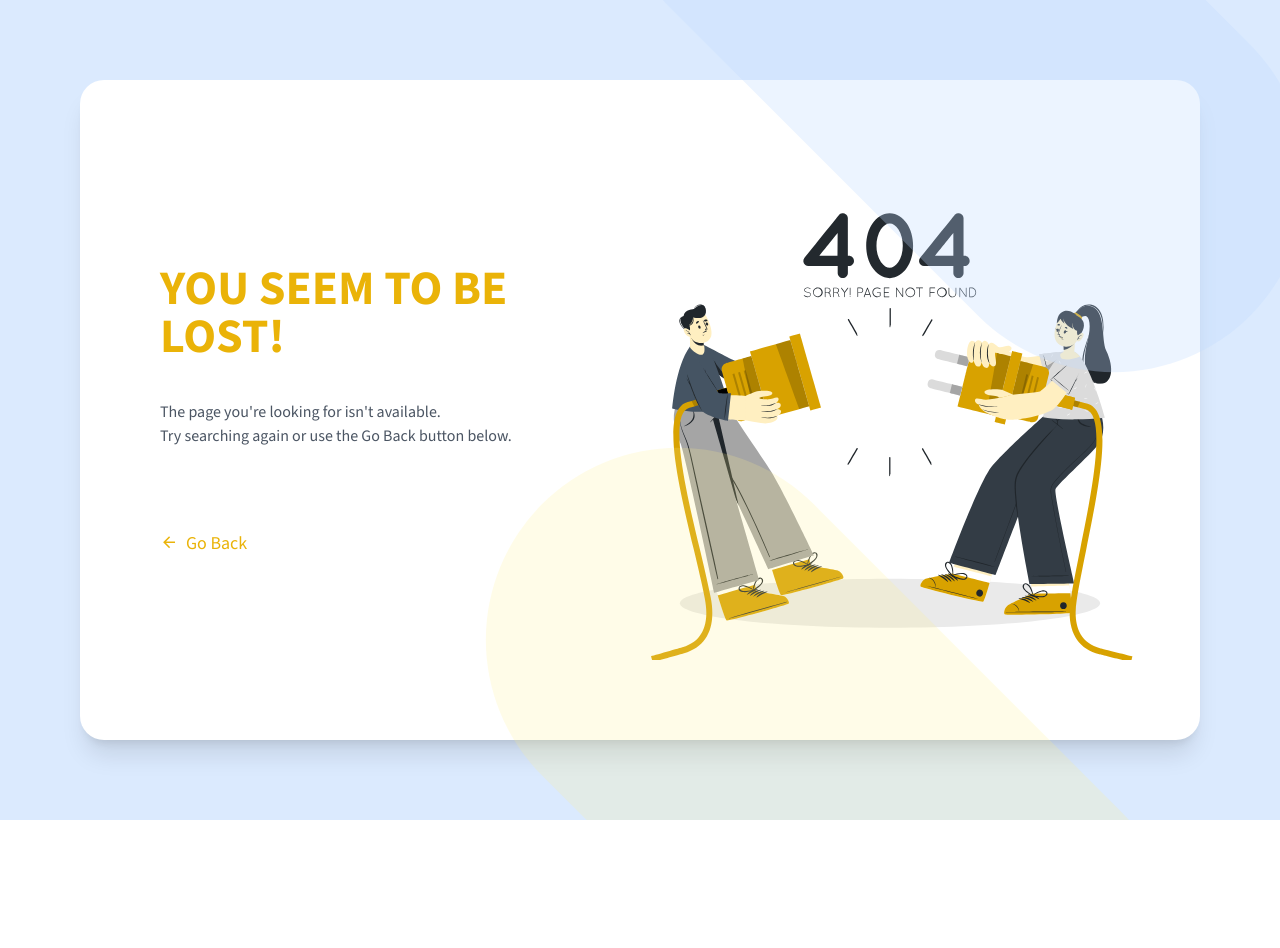
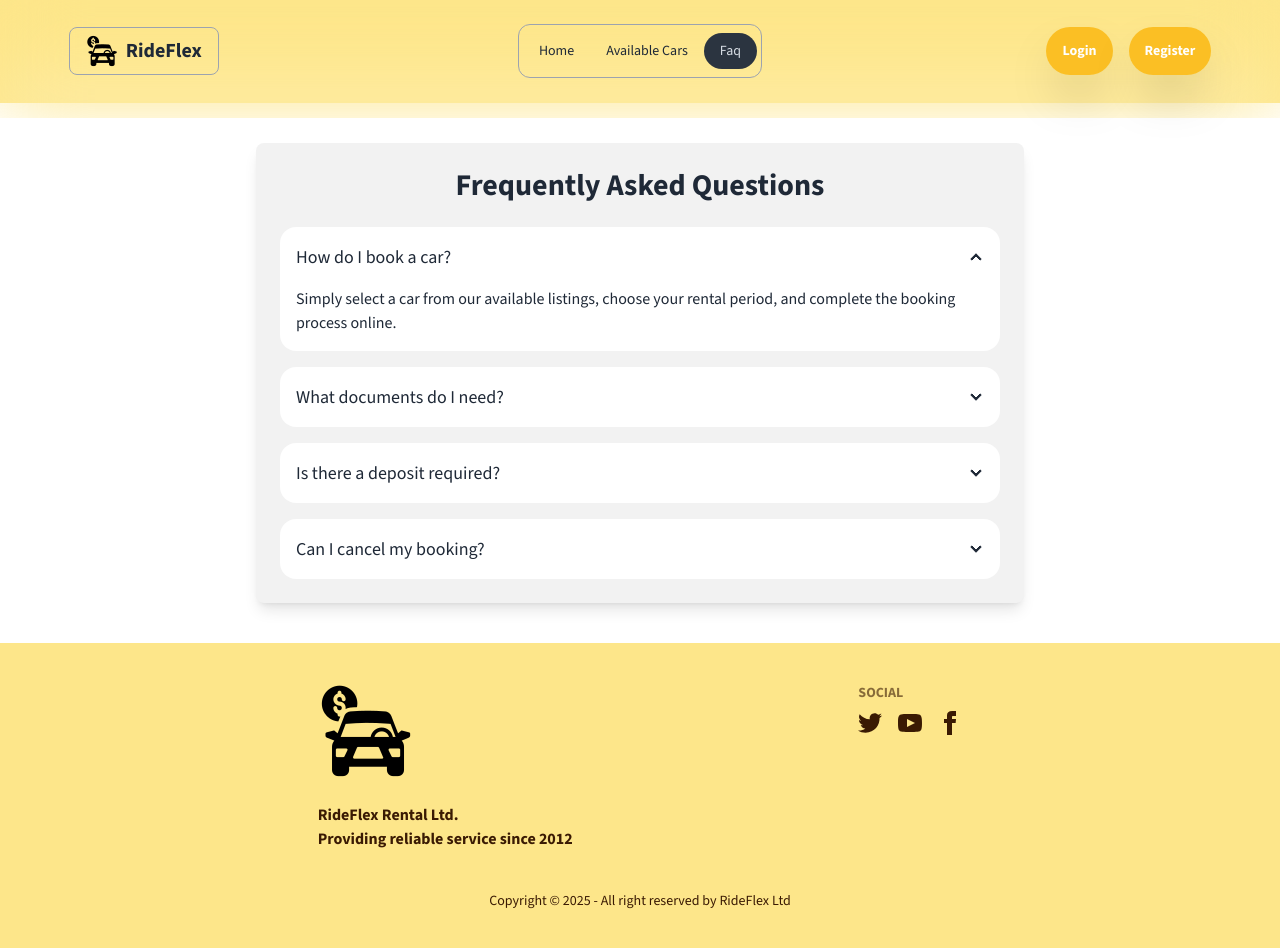
Before and after one commit to tsakib2000/Ride-Flex, a React (Vite) app in the folder b10a11-client-side-tsakib2000/: page /faq in a window 1280 px wide. Shown: the top 948 px of the page. Before the commit the page ends 820 px from the top, so only its background shows below. Built offline with nearby package versions, Linux system fonts and the light colour scheme; no server answers.

Commit message:
added faq route

```diff
--- a/b10a11-client-side-tsakib2000/src/Components/Navbar.jsx
+++ b/b10a11-client-side-tsakib2000/src/Components/Navbar.jsx
@@ -11,6 +11,9 @@ const Navbar = () => {
       </li>
       <li>
         <NavLink to="/available-cars">Available Cars</NavLink>
+      </li>
+      <li>
+        <NavLink to="/faq">Faq</NavLink>
       </li>
       {user && (
         <>
--- /dev/null
+++ b/b10a11-client-side-tsakib2000/src/Pages/Faq.jsx
@@ -0,0 +1,45 @@
+
+
+const Faq = () => {
+
+    return (
+<div className="max-w-3xl mx-auto my-10 p-6 bg-base-200 rounded-lg shadow-lg">
+      <h2 className="text-3xl font-bold text-center  mb-6">Frequently Asked Questions</h2>
+      <div className="space-y-4">
+        <div className="collapse collapse-arrow bg-base-100">
+          <input type="radio" name="faq" defaultChecked />
+          <div className="collapse-title text-lg font-medium">How do I book a car?</div>
+          <div className="collapse-content">
+            <p>Simply select a car from our available listings, choose your rental period, and complete the booking process online.</p>
+          </div>
+        </div>
+
+        <div className="collapse collapse-arrow bg-base-100">
+          <input type="radio" name="faq" />
+          <div className="collapse-title text-lg font-medium">What documents do I need?</div>
+          <div className="collapse-content">
+            <p>You will need a valid driver’s license, national ID or passport, and a payment method.</p>
+          </div>
+        </div>
+
+        <div className="collapse collapse-arrow bg-base-100">
+          <input type="radio" name="faq" />
+          <div className="collapse-title text-lg font-medium">Is there a deposit required?</div>
+          <div className="collapse-content">
+            <p>Yes, a refundable security deposit is required at the time of booking.</p>
+          </div>
+        </div>
+
+        <div className="collapse collapse-arrow bg-base-100">
+          <input type="radio" name="faq" />
+          <div className="collapse-title text-lg font-medium">Can I cancel my booking?</div>
+          <div className="collapse-content">
+            <p>Yes, you can cancel your booking up to 24 hours before your pickup time without any charges.</p>
+          </div>
+        </div>
+      </div>
+    </div>
+    );
+};
+
+export default Faq;
--- a/b10a11-client-side-tsakib2000/src/Routes/Router.jsx
+++ b/b10a11-client-side-tsakib2000/src/Routes/Router.jsx
@@ -10,6 +10,8 @@ import AvailableCars from "../Pages/AvailableCars";
 import CarDetails from "../Pages/CarDetails";
 import MyCar from "../Pages/MyCar";
 import MyBooking from "../Pages/MyBooking";
+
+import Faq from "../Pages/Faq";
 
 const router=createBrowserRouter([
     {
@@ -42,6 +44,10 @@ const router=createBrowserRouter([
                 element:<PrivateRoute><MyBooking/></PrivateRoute>
             },
             {
+                path:'/faq',
+                element:<Faq/>
+            },
+            {
                 path:'/register',
                 element:<Register/>
             },
```
